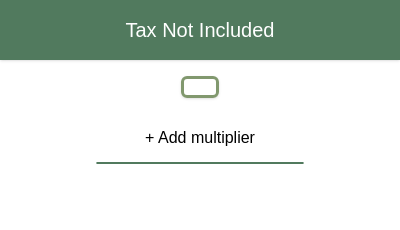
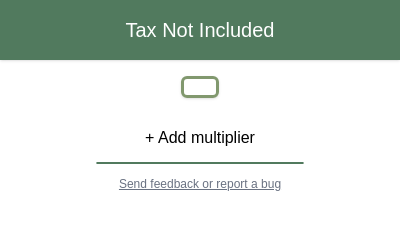
Before and after one commit to sunnwydays/tax-not-included, a browser extension: page popup/popup.html in a window 400 px wide. Drawn offline with Linux system fonts and the light colour scheme; a web font is replaced by a local one.

Commit message:
Add feedback and bug report link to popup, fix #10
Links to the repo's new-issue page in a new tab; no permissions needed.

```diff
--- a/popup/popup.html
+++ b/popup/popup.html
@@ -73,5 +73,13 @@
     >+ Add multiplier</button>
     <hr class="font-bold text-[#517a5e] w-52 mx-auto border-1 rounded-md">
     <p id="total-rate" class="font-bold m-3"></p>
+    <a
+        href="https://github.com/sunnwydays/tax-not-included/issues/new"
+        target="_blank" rel="noopener"
+        class="
+            block text-xs text-gray-500 underline mb-3
+            hover:text-gray-700 transition-all
+        "
+    >Send feedback or report a bug</a>
 </body>
 </html>
```
